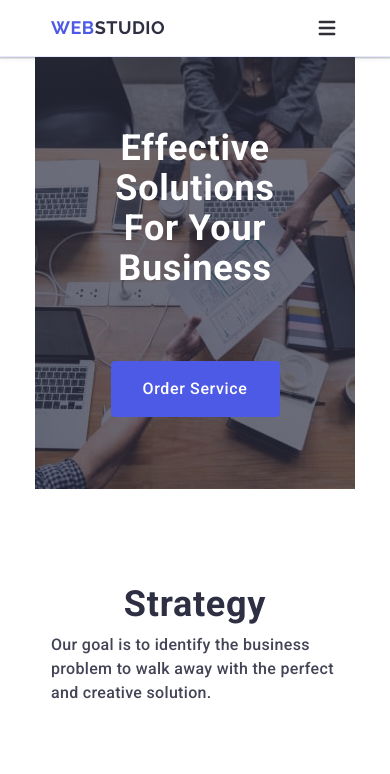
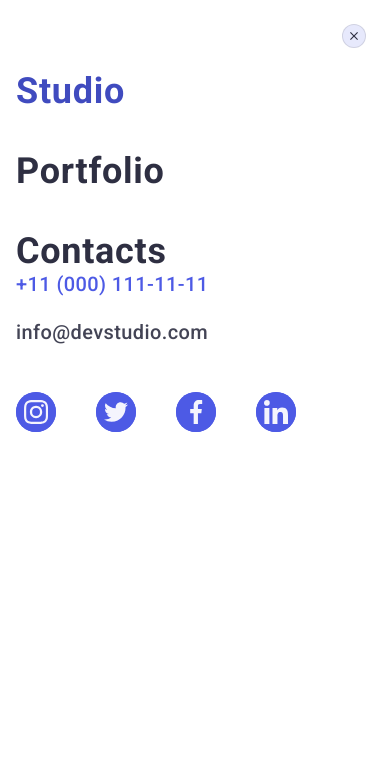
Before and after one commit to Lyubawa/goit-markup-hw-06, a plain HTML site: page index.html in a window 390 px wide. Shown: the top 774 px of the page. Drawn offline with nearby package versions, Linux system fonts and the light colour scheme.

Commit message:
home-work6-3

```diff
--- a/css/layout/footer.css
+++ b/css/layout/footer.css
@@ -31,7 +31,9 @@
     color: #F4F4FD;
     display: block;
     }
-
+    .social-media-container{
+        margin-bottom: 72px;
+        }
 .social-media-title {
     color: #FFF;
     font-size: 16px;
@@ -48,7 +50,7 @@
     display: flex;
     gap: 16px;
     justify-content: center;
-    margin-bottom: 72px;
+
     }
 
 .social-network-list-link-footer {
@@ -145,6 +147,7 @@
 
 .social-media-container {
         margin-left: 24px;
+        margin-bottom: 0px;
 }
 .social-media-title{
     text-align: left;
--- a/css/layout/header.css
+++ b/css/layout/header.css
@@ -8,6 +8,8 @@
 }
 
 .mobile-menu {
+    display: flex;
+    flex-direction: column;
     position: fixed;
     top: 0;
     left: 0;
@@ -19,7 +21,7 @@
     transform: translateX(100%);
     transition: transform 250ms cubic-bezier(0.4, 0, 0.2, 1);
     ;
-    }
+        }
 
 .mobile-menu.is-open {
     transform: translateX(0%);
@@ -56,10 +58,10 @@
     fill: #FFFFFF;
 }
 
-.mobile-menu-navigation {
+/* .mobile-menu-navigation {
 
     margin-bottom: 168px;
-}
+} */
 .mobile-menu-list{
     display: inline-flex;
     flex-direction: column;
@@ -82,6 +84,9 @@
     color: var(--OCEAN, #404BBF);
     }
 
+    .mobile-menu-contacts{
+        margin-top: 0;
+    }
 .modal-address-list-link{
     color: var(--IRIS, #4D5AE5);
     font-size: 20px;
@@ -99,6 +104,7 @@
     }
 .modal-page-address{
     margin-bottom: 48px;
+
     }
 .accent-color{
     color: var(--SLATE, #434455);
--- a/css/layout/team.css
+++ b/css/layout/team.css
@@ -17,7 +17,9 @@
     box-shadow: 0px 2px 1px 0px rgba(46, 47, 66, 0.08),
         0px 1px 1px 0px rgba(46, 47, 66, 0.16),
         0px 1px 6px 0px rgba(46, 47, 66, 0.08);
-        }
+
+    width: 264px;
+}
 .team-list-img{
     width: 100%;
 }
@@ -33,7 +35,7 @@
     }
 
 .text-container-first {
-    width: 264px;
+
     padding: 32px 0;
     }
 
--- a/index.html
+++ b/index.html
@@ -799,7 +799,7 @@
     </div>
 
     <!-- MOBILE MENU -->
-    <div class="mobile-menu">
+    <div class="mobile-menu is-open">
       <button class="mobile-menu-close-btn" type="button">
         <svg
           class="mobile-menu-close-icon"
@@ -827,6 +827,7 @@
           </li>
         </ul>
       </nav>
+      <div class="mobile-menu-contacts">
         <address class="modal-page-address">
           <ul class="modal-address-list">
             <li class="modal-address-list-item list">
@@ -895,5 +896,6 @@
           </li>
         </ul>
       </div>
+    </div>
   </body>
 </html>
```
Lines whose indentation alone changed are shown as unchanged.
